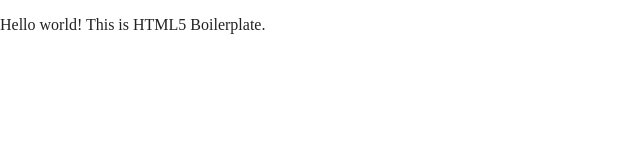
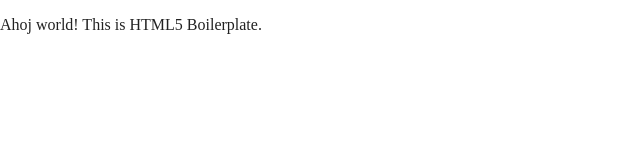
Before and after one commit to petrajuris/tesena-bootcamp, a website built with Parcel: page index.html in a window 1280 px wide. Shown: the full height of the page, 0-640 px from the left. Built offline with nearby package versions, Linux system fonts and the light colour scheme.

```diff
--- a/index.html
+++ b/index.html
@@ -25,7 +25,7 @@
 <body>
 
   <!-- Add your site or application content here -->
-  <p>Hello world! This is HTML5 Boilerplate.</p>
+  <p>Ahoj world! This is HTML5 Boilerplate.</p>
   <script src="js/vendor/modernizr-3.11.2.min.js"></script>
   <script src="js/plugins.js"></script>
   <script src="js/main.js"></script>
```
